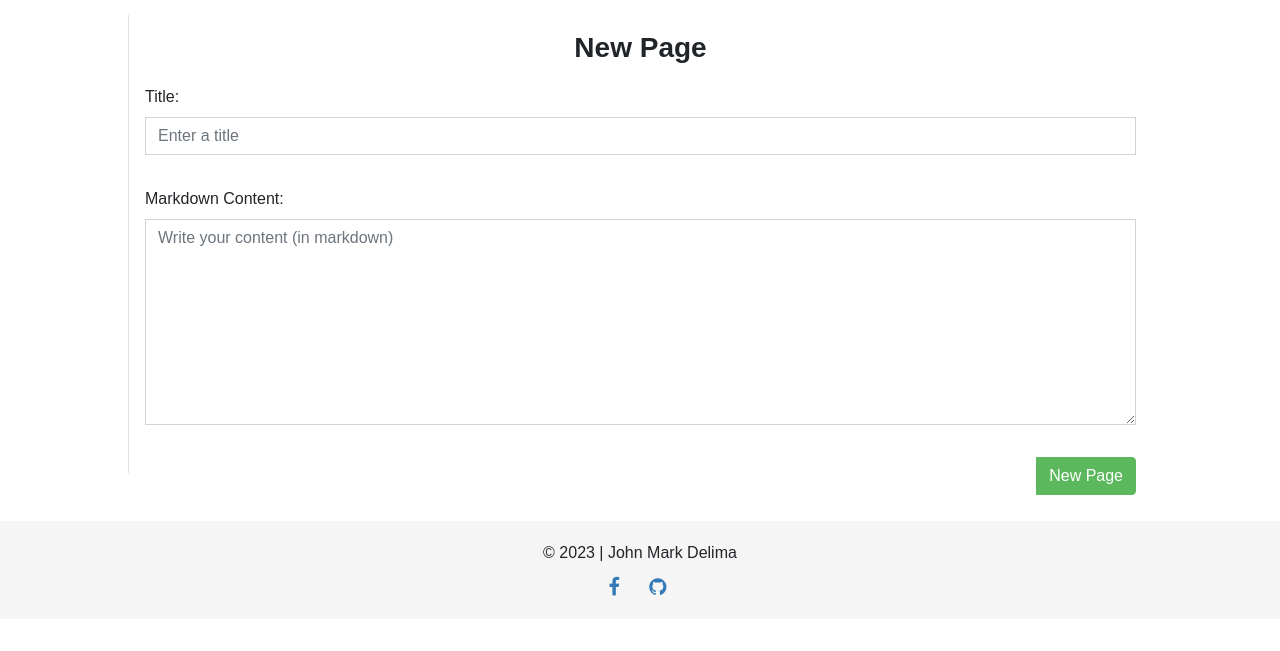
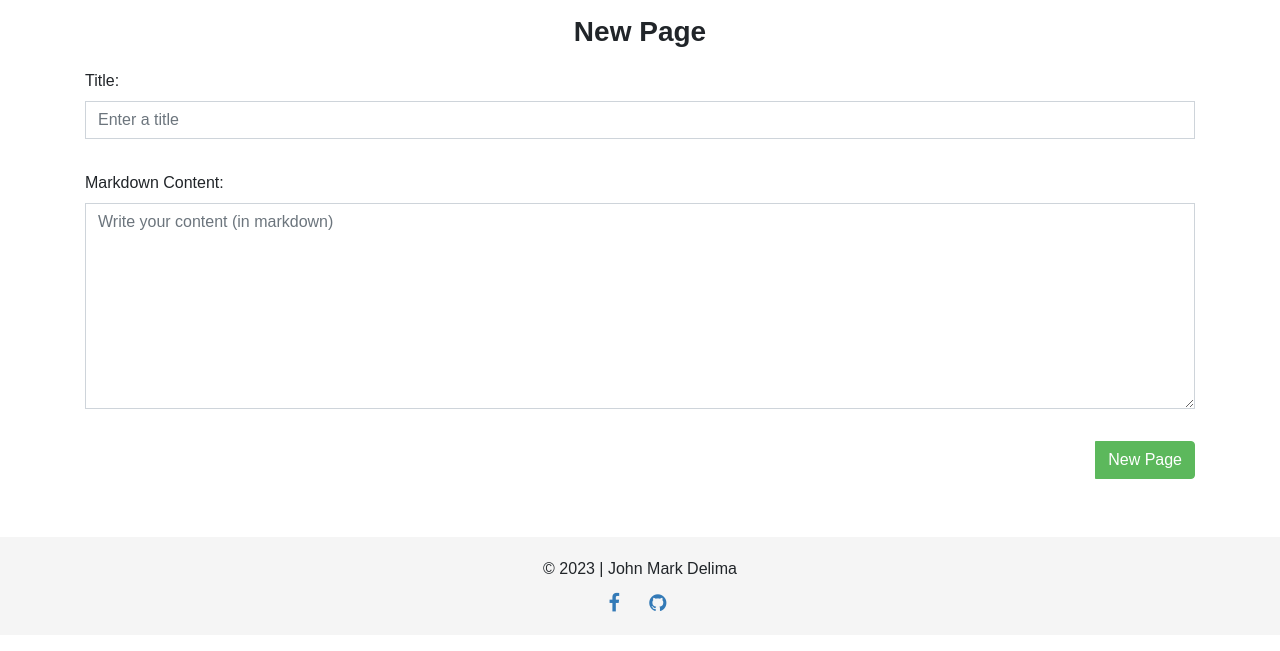
Before and after one commit to jnale-hub/Wiki-Info, a Django app: page /new/ in a window 1280 px wide. Shown: the part 73-724 px from the top of the page. Run offline with Django 3.2, Linux system fonts and the light colour scheme; some libraries are stand-ins or nearby versions.

Commit message:
Improve some styling

```diff
--- a/encyclopedia/templates/encyclopedia/layout.html
+++ b/encyclopedia/templates/encyclopedia/layout.html
@@ -18,7 +18,6 @@
   <link href="{% static 'encyclopedia/css/style.css' %}" rel="stylesheet">
   <script src="{% static 'encyclopedia/js/main.js' %}"></script>
   <link rel="shortcut icon" type="image/x-icon" href="{% static 'encyclopedia/wiki-info.ico' %}">
-
 </head>
 
 <body>
@@ -57,11 +56,10 @@
 
 
   <!-- Page Content  -->
-  <div id="content" class="page-content p-3 px-lg-3 my-lg-4 mx-lg-5 border-left">
+  <article id="content" class="container pb-5">
     {% block body %}
     {% endblock %}
-  </div>
-
+  </article>
 
   <footer class="footer mt-5">
     <p>&copy; 2023 | John Mark Delima</p>
@@ -71,7 +69,6 @@
     <a href="https://github.com/jnale-hub" target="_blank">
       <span class="fa fa-github"></span>
     </a>
-
   </footer>
 
 </body>
```
